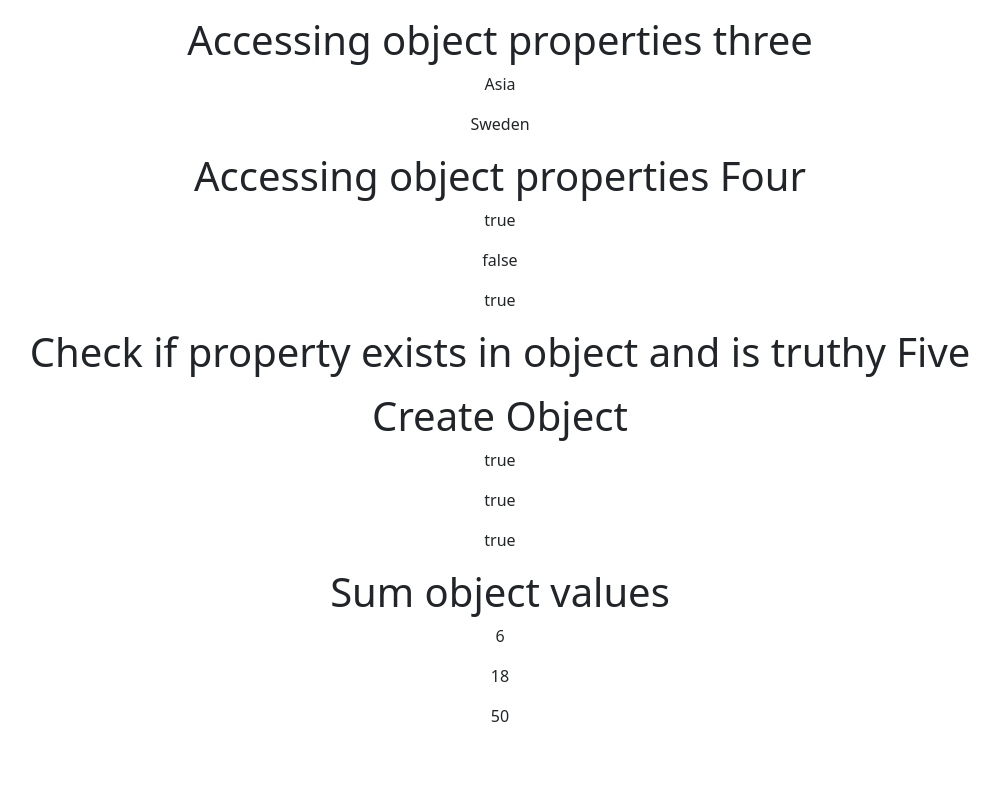
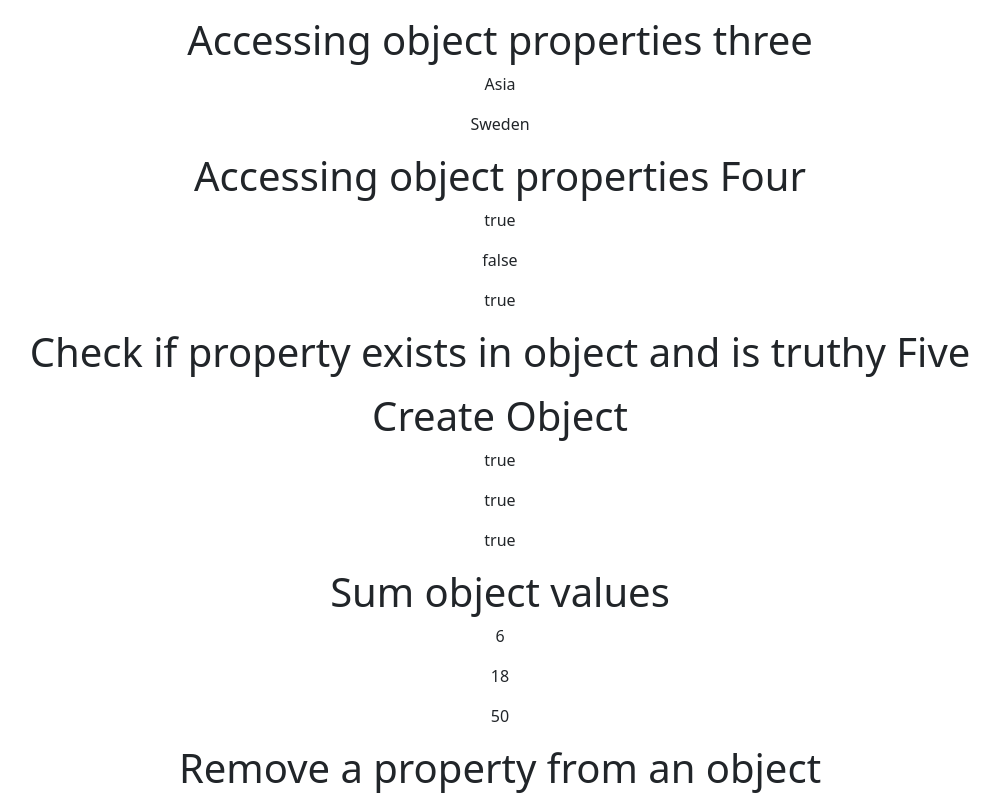
Before and after one commit to vinothsmart/react-redux-dashboard, a React (Create React App) app: page /jsc/objects in a window 1280 px wide. Shown: the part 256-1056 px from the top of the page, without its empty margins (140-1140 px from the left). Before the commit the page ends 1000 px from the top, so only its background shows below. Built offline with nearby package versions, Linux system fonts and the light colour scheme.

Commit message:
Remove the property

```diff
--- a/src/components/pages/JsChallange/Objects.js
+++ b/src/components/pages/JsChallange/Objects.js
@@ -82,6 +82,21 @@ const Objects = () => {
   //   return Object.values(a).reduce((sum, cur) => sum + cur, 0);
   // };
 
+  // const removeBFromObject = (obj) => {
+  //   delete obj.b;
+  //   return obj;
+  // };
+
+  // another method
+  const removeBFromObject = (obj) => {
+    const { b, ...rest } = obj;
+    return rest;
+  };
+
+  console.log(removeBFromObject({ a: 1, b: 2, c: 3 }));
+  console.log(removeBFromObject({ b: 0, a: 7, d: 8 }));
+  console.log(removeBFromObject({ e: 6, f: 4, b: 5, a: 3 }));
+
   return (
     <div>
       <center>
@@ -157,6 +172,9 @@ const Objects = () => {
         <p>{sumtheObjectValues({ j: 9, i: 2, x: 3, z: 4 })}</p>
         <p>{sumtheObjectValues({ w: 15, x: 22, y: 13 })}</p>
       </center>
+      <center>
+        <h1>Remove a property from an object</h1>
+      </center>
     </div>
   );
 };
```
